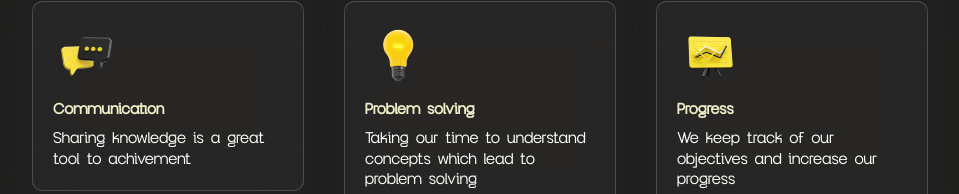
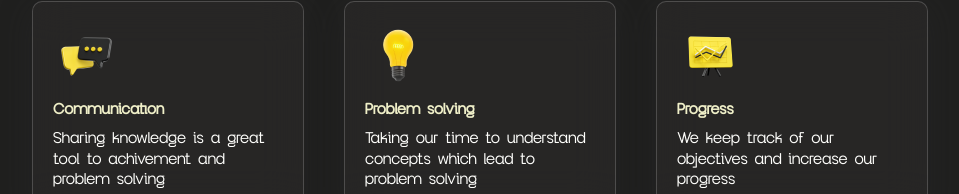
Before and after one commit to tobikiller/ROUTEX, a Next.js app: page /about in a window 1280 px wide. Shown: the part 758-952 px from the top of the page, without its empty margins (160-1119 px from the left). Built offline with nearby package versions, Linux system fonts and the light colour scheme.

Commit message:
text-updated

```diff
--- a/app/about/page.jsx
+++ b/app/about/page.jsx
@@ -57,7 +57,8 @@
             <img src="/assets/images/1_Mindset_3D_Chat.png" alt="" />
             <h3 className="font-bold text-CreamyWhite-0">Communication</h3>
             <p className="typo_normal max-w-xs">
-              Sharing knowledge is a great tool to achivement
+              Sharing knowledge is a great tool to achivement and problem
+              solving
             </p>
           </div>
           <div className="glass p-5 space-y-2">
```
